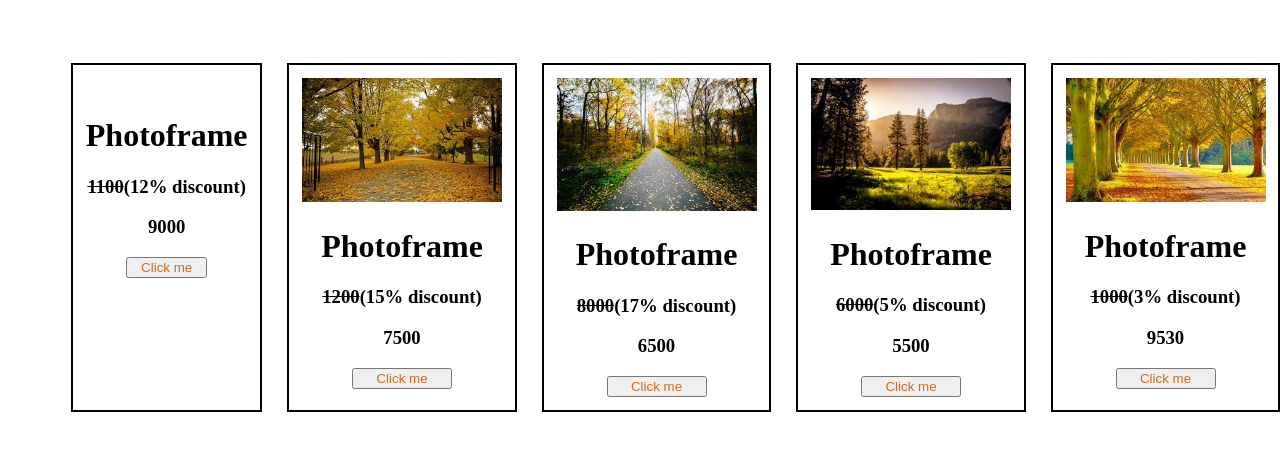
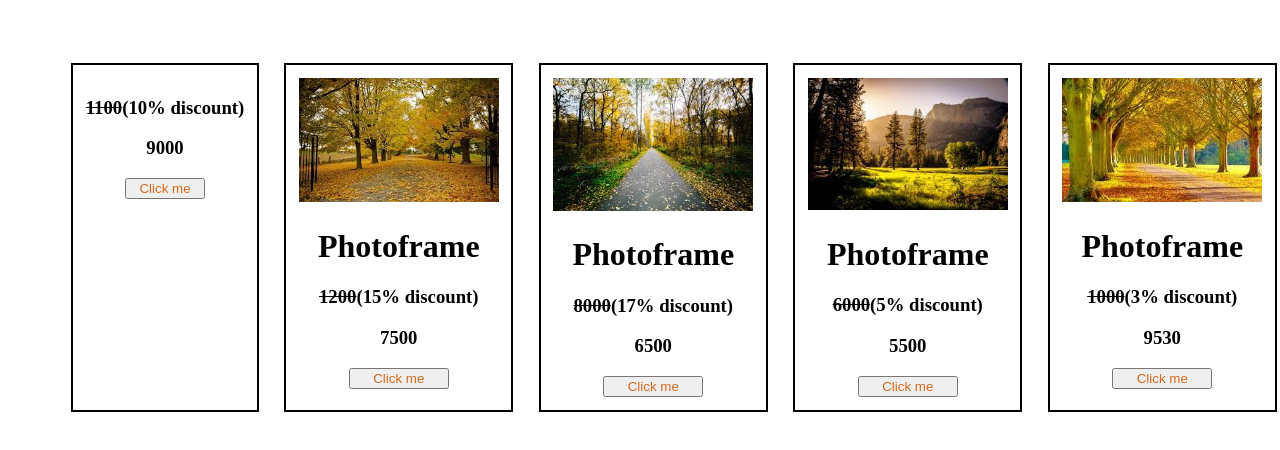
Before and after one commit to vineelareddy372/VR-Project, a plain HTML site: page images/index.html in a window 1280 px wide. Shown: the top 450 px of the page. Drawn offline with Linux system fonts and the light colour scheme; files whose address does not match are found by name.

Commit message:
add file

```diff
--- a/images/index.html
+++ b/images/index.html
@@ -11,10 +11,7 @@
     <div class="parent">
         <div class="card">
             <!-- card 1 area -->
-            <img src="..//images/images (1).jpg" alt="">
-            <h1>Photoframe </h1>
-            <h3><s>1100</s>(12% discount)
-            </h3>
+            <h3><s>1100</s>(10% discount)</h3>
             <h3>9000</h3>
             <button>Click me</button>
             </div>
```
